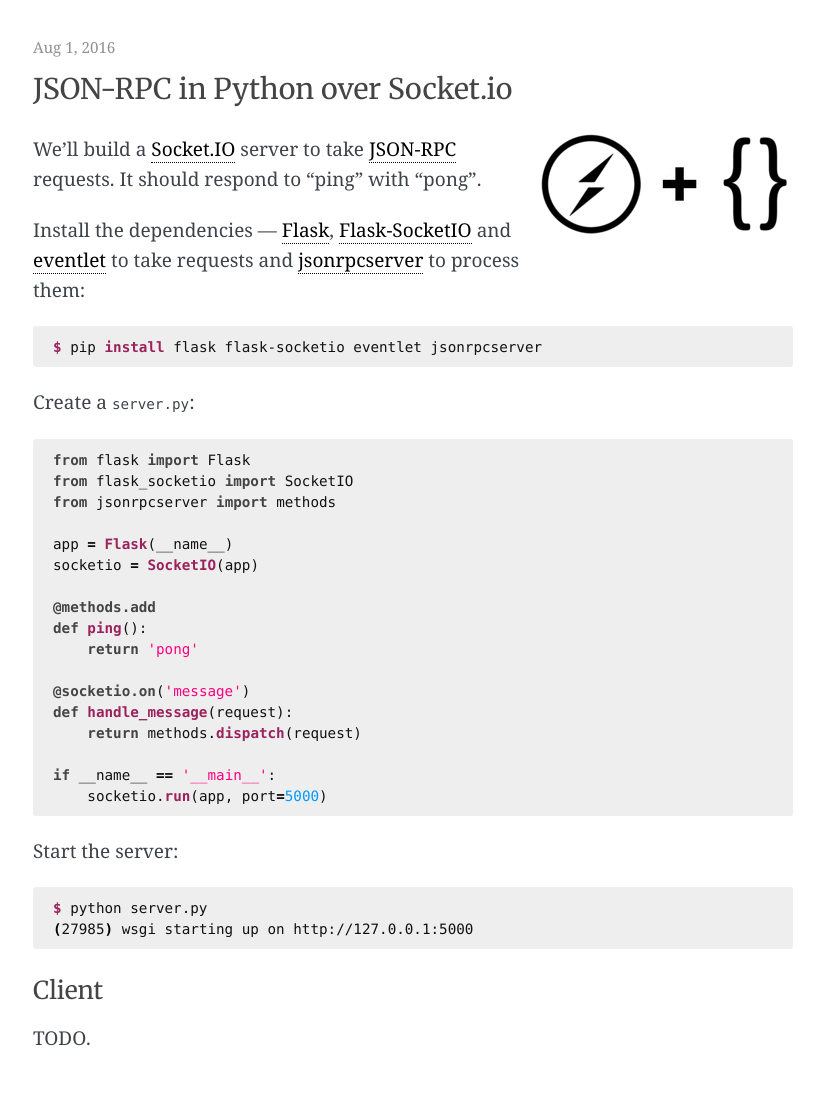
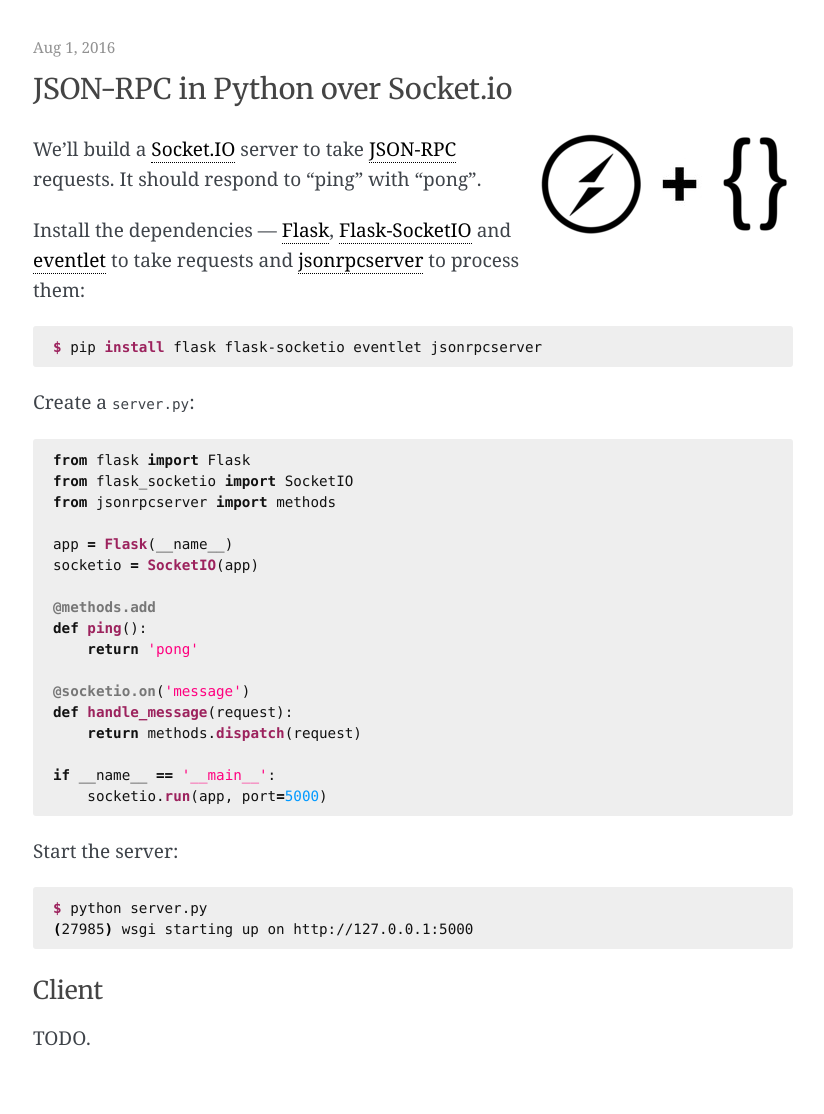
Before and after one commit to explodinglabs/explodinglabs.github.io, a Jekyll site: the page built from _jsonrpc/socketio.markdown, in a window 1280 px wide. Shown: the whole page, without its empty margins (227-1051 px from the left). Built offline with Jekyll 4.4.1, drawn with Linux system fonts in a browser that asks for light colours; comment, search, counter and statistics services are not loaded.

Commit message:
Colors changes

```diff
--- a/_sass/pygments.scss
+++ b/_sass/pygments.scss
@@ -66,7 +66,7 @@
 .highlight .kp,
 .highlight .kr,
 .highlight .kt {
-    color: #444444;
+    color: #111111;
     font-weight: bold;
 }
 
@@ -108,8 +108,8 @@
 }
 
 .highlight .nd {
-    color: #444444;
-    font-weight: bolder;
+    color: #777777;
+    font-weight: bold;
 }
 
 /* Comment */
```
